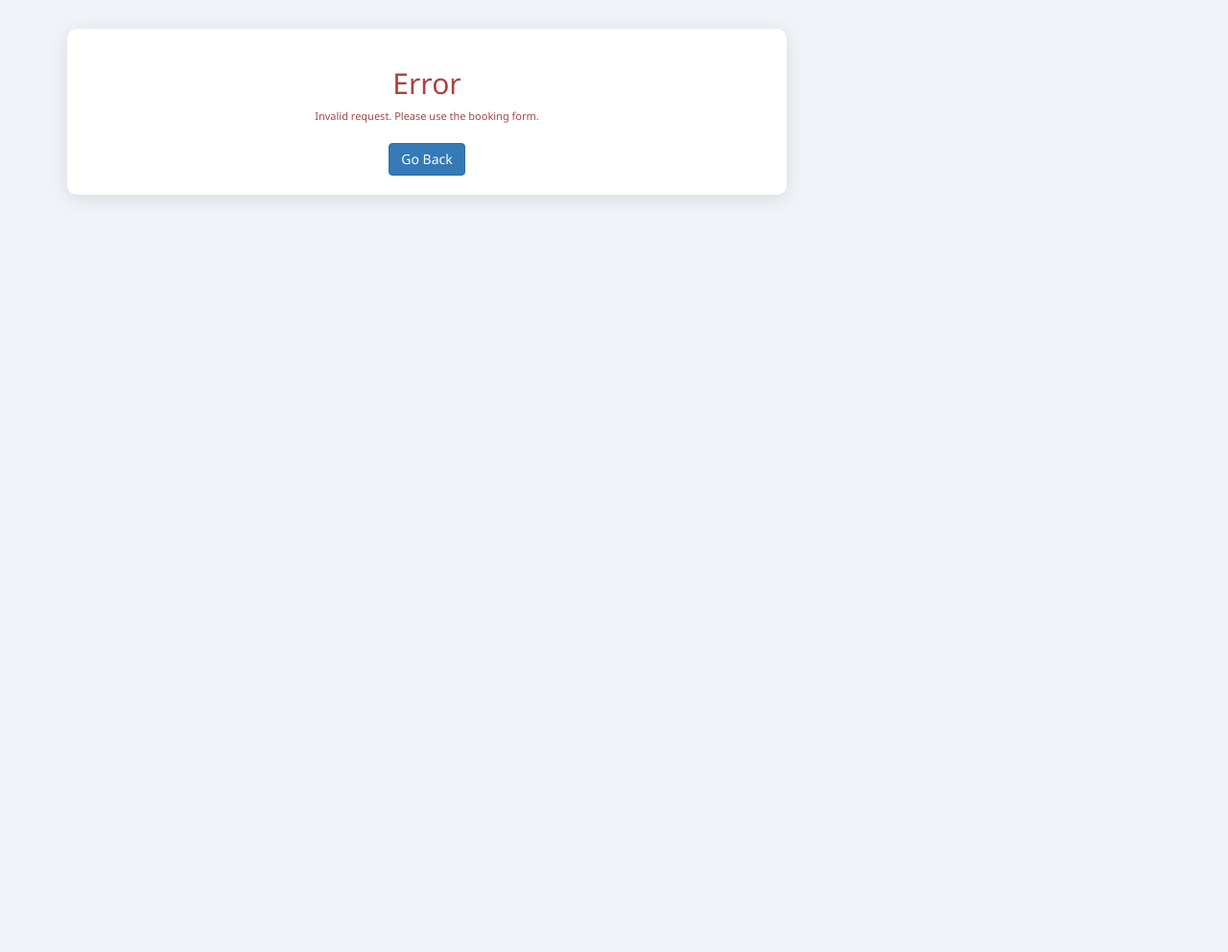
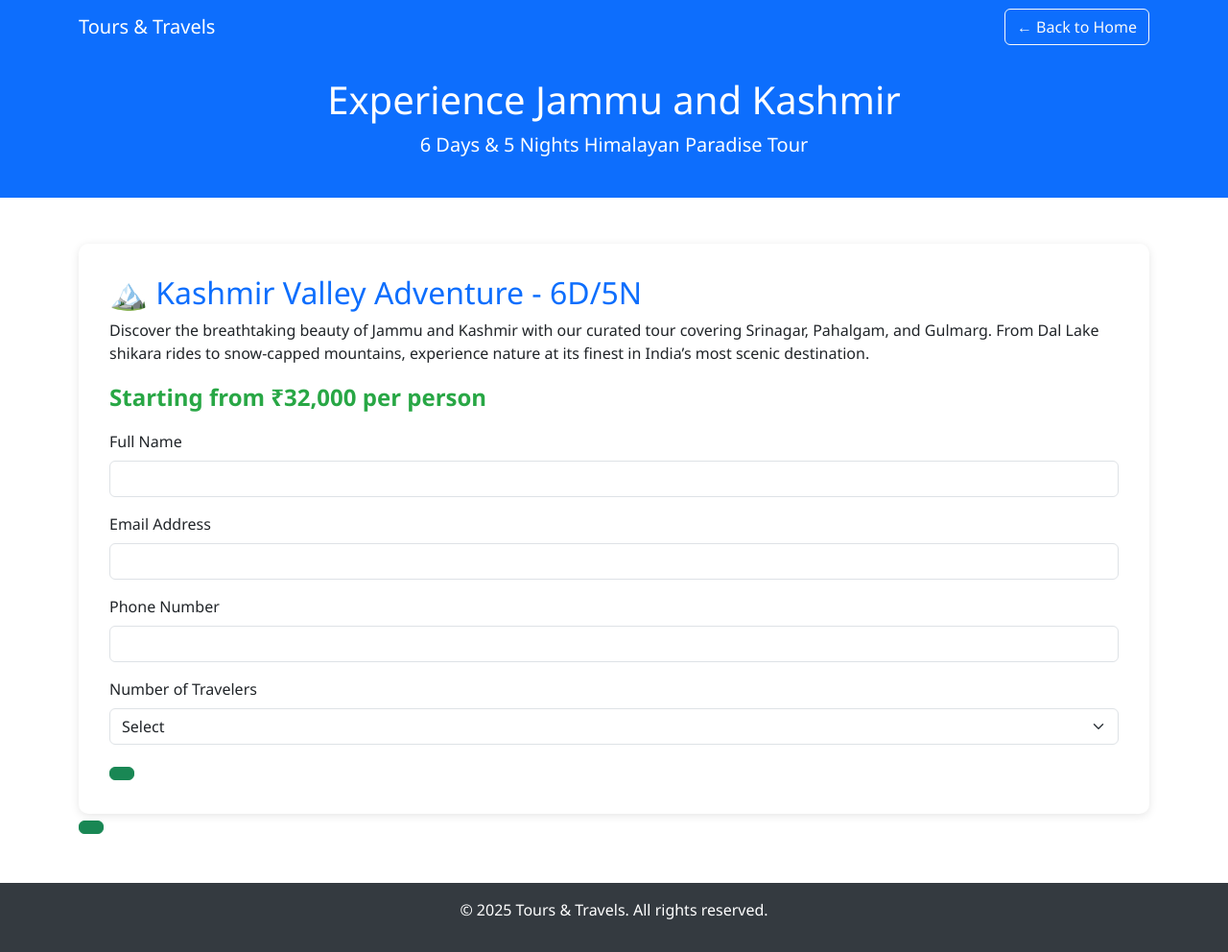
Before and after one commit to Manasa4243/php_project, a PHP site: page /jbooking.php in a window 1280 px wide. Shown: the whole page at 96% size. Before the commit the page ends 207 px from the top, so only its background shows below. Run offline with PHP 8.4, Linux system fonts and the light colour scheme; some libraries are stand-ins or nearby versions.

Commit message:
Update jbooking.php

```diff
--- a/jbooking.php
+++ b/jbooking.php
@@ -1,99 +1,106 @@
 <?php
-// jbook.php - Handle Booking Submission
-
-$package_name = $name = $email = $phone = $travelers = $total_price = "";
-
-if ($_SERVER["REQUEST_METHOD"] == "POST") {
-    // Retrieve and sanitize form data
-    $package_name = htmlspecialchars($_POST['package_name']);
-    $name = htmlspecialchars($_POST['name']);
-    $email = filter_var($_POST['email'], FILTER_SANITIZE_EMAIL);
-    $phone = htmlspecialchars($_POST['phone']);
-    $travelers = intval($_POST['travelers']);
-    $base_price = 32000;
-    $total_price = $base_price * $travelers;
-
-    // Validate required fields
-    if (empty($name) || empty($email) || empty($phone) || empty($travelers)) {
-        $error = "All fields are required.";
-    }
-} else {
-    $error = "Invalid request. Please use the booking form.";
-}
+// kashmir.php - Jammu and Kashmir Travel Package Page
 ?>
-
 <!DOCTYPE html>
 <html lang="en">
 <head>
     <meta charset="UTF-8">
-    <title>Booking Confirmation</title>
+    <title>Jammu and Kashmir Travel Package | Tours & Travels</title>
     <meta name="viewport" content="width=device-width, initial-scale=1">
-
     <!-- Bootstrap CSS -->
-    <link href="https://cdn.jsdelivr.net/npm/bootstrap @5.3.3/dist/css/bootstrap.min.css" rel="stylesheet">
-
+    <link href="https://cdn.jsdelivr.net/npm/bootstrap@5.3.3/dist/css/bootstrap.min.css" rel="stylesheet">
     <style>
         body {
-            background-color: #f0f4f8;
             font-family: 'Segoe UI', sans-serif;
         }
-
-        .confirmation-box {
-            background: white;
+        .package-card {
+            background: #fff;
+            border-radius: 10px;
+            box-shadow: 0 2px 10px rgba(0,0,0,0.1);
             padding: 2rem;
-            border-radius: 10px;
-            box-shadow: 0 4px 20px rgba(0, 0, 0, 0.1);
-            margin-top: 3rem;
         }
-
-        h2 {
+        .price-tag {
             color: #28a745;
+            font-size: 1.5rem;
+            font-weight: bold;
         }
-
-        p {
-            font-size: 1.1rem;
+        .gallery img {
+            width: 100%;
+            height: auto;
+            margin-bottom: 10px;
+            border-radius: 8px;
         }
-
-        strong {
-            color: #333;
-        }
-
-        .btn-back {
-            display: inline-block;
-            margin-top: 1rem;
+        footer {
+            background: #343a40;
+            color: white;
+            text-align: center;
+            padding: 1rem 0;
+            margin-top: 2rem;
         }
     </style>
 </head>
 <body>
 
-<div class="container">
-    <div class="row justify-content-center">
-        <div class="col-md-8">
-            <div class="confirmation-box text-center">
+<!-- Navbar -->
+<nav class="navbar navbar-expand-lg navbar-dark bg-primary">
+    <div class="container">
+        <a class="navbar-brand" href="#">Tours & Travels</a>
+        <a href="index.php" class="btn btn-outline-light">← Back to Home</a>
+    </div>
+</nav>
 
-                <?php if (!empty($error)): ?>
-                    <h2 class="text-danger">Error</h2>
-                    <p class="text-danger"><?= $error ?></p>
-                    <a href="javascript:history.back()" class="btn btn-primary btn-back">Go Back</a>
-                <?php else: ?>
-                    <h2>✅ Booking Confirmed!</h2>
-                    <p><strong>Package:</strong> <?= $package_name ?></p>
-                    <p><strong>Name:</strong> <?= $name ?></p>
-                    <p><strong>Email:</strong> <?= $email ?></p>
-                    <p><strong>Phone:</strong> <?= $phone ?></p>
-                    <p><strong>Travelers:</strong> <?= $travelers ?></p>
-                    <p><strong>Total Price:</strong> ₹<?= number_format($total_price) ?></p>
-                    <p>We'll contact you shortly with more details.</p>
-                    <a href="index.php" class="btn btn-success btn-back">Back to Home</a>
-                <?php endif; ?>
+<!-- Header -->
+<header class="bg-primary text-white text-center py-4">
+    <h1>Experience Jammu and Kashmir</h1>
+    <p class="lead">6 Days & 5 Nights Himalayan Paradise Tour</p>
+</header>
 
+<main class="container my-5">
+    <div class="package-card">
+        <h2 class="text-primary">🏔️ Kashmir Valley Adventure - 6D/5N</h2>
+        <p>
+            Discover the breathtaking beauty of Jammu and Kashmir with our curated tour covering Srinagar, Pahalgam, and Gulmarg.
+            From Dal Lake shikara rides to snow-capped mountains, experience nature at its finest in India’s most scenic destination.
+        </p>
+        <p class="price-tag">Starting from ₹32,000 per person</p>
+
+        <!-- Booking Form -->
+        <form action="jbook.php" method="POST">
+            <input type="hidden" name="package_name" value="Kashmir 6D/5N Himalayan Adventure">
+            <div class="mb-3">
+                <label for="name" class="form-label">Full Name</label>
+                <input type="text" name="name" class="form-control" required>
             </div>
-        </div>
+            <div class="mb-3">
+                <label for="email" class="form-label">Email Address</label>
+                <input type="email" name="email" class="form-control" required>
+            </div>
+            <div class="mb-3">
+                <label for="phone" class="form-label">Phone Number</label>
+                <input type="tel" name="phone" class="form-control" required>
+            </div>
+            <div class="mb-3">
+                <label for="travelers" class="form-label">Number of Travelers</label>
+                <select name="travelers" class="form-select" required>
+                    <option value="">Select</option>
+                    <option value="1">1 Person</option>
+                    <option value="2">2 People</option>
+                    <option value="3">3 People</option>
+                    <option value="4">4+ People</option>
+                </select>
+            </div>
+         <a href="reviewancb.php" class="btn btn-success">
+        </form>
     </div>
-</div>
+    </a>
+</main>
+
+<!-- Footer -->
+<footer>
+    <p>&copy; 2025 Tours & Travels. All rights reserved.</p>
+</footer>
 
 <!-- Bootstrap JS -->
-<script src="https://cdn.jsdelivr.net/npm/bootstrap @5.3.3/dist/js/bootstrap.bundle.min.js"></script>
-
+<script src="https://cdn.jsdelivr.net/npm/bootstrap@5.3.3/dist/js/bootstrap.bundle.min.js"></script>
 </body>
 </html>
```
